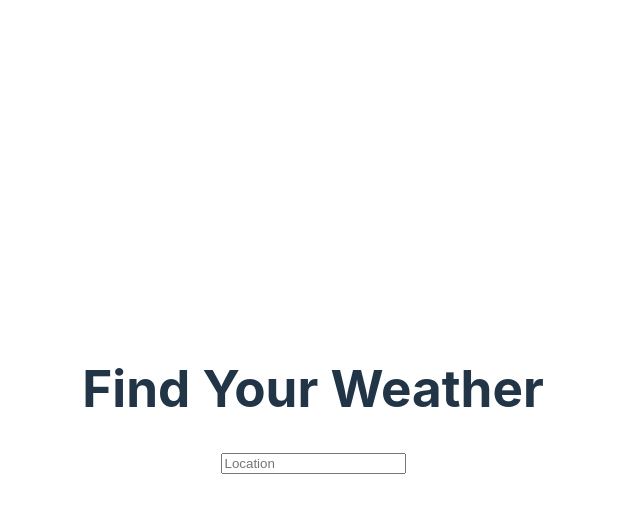
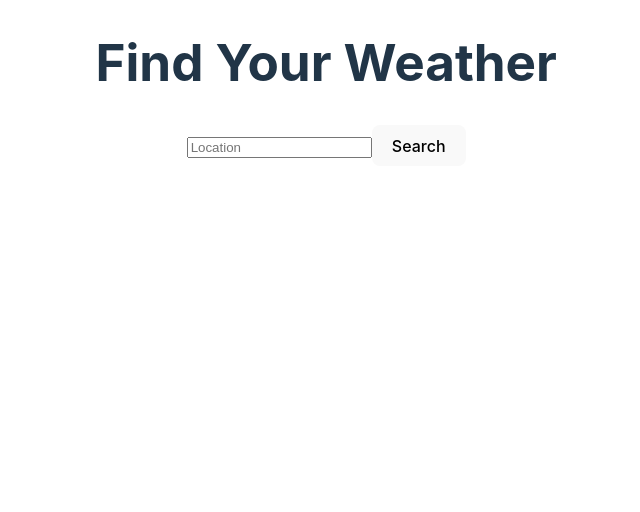
Before and after one commit to vsots/weather-app, a React (Vite) app: page / in a window 1280 px wide. Shown: the top 512 px of the page, without its empty margins (327-967 px from the left). Built offline with nearby package versions, Linux system fonts and the light colour scheme.

Commit message:
feat(weather-app): Adds search button and css

```diff
--- a/src/App.css
+++ b/src/App.css
@@ -4,3 +4,9 @@
   padding: 2rem;
   text-align: center;
 }
+
+.input {
+  position: fixed;
+  left: 33%;
+  top: 0;
+}
--- a/src/App.tsx
+++ b/src/App.tsx
@@ -4,9 +4,10 @@ function App() {
 
   return (
     <>
-      <div>
+      <div className="input">
         <h1>Find Your Weather</h1>
         <input type="text" readOnly={false} placeholder="Location"></input>
+        <button>Search</button>
       </div>
     </>
   )
```
